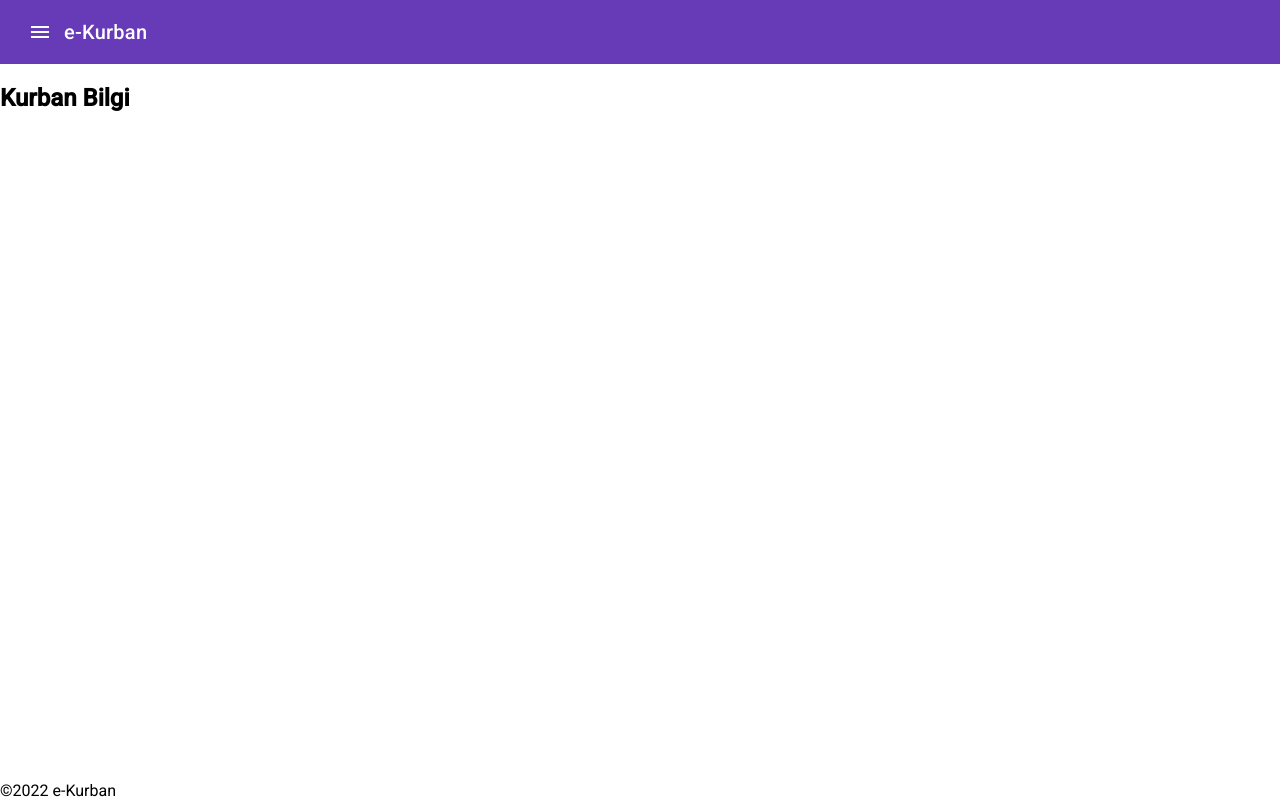
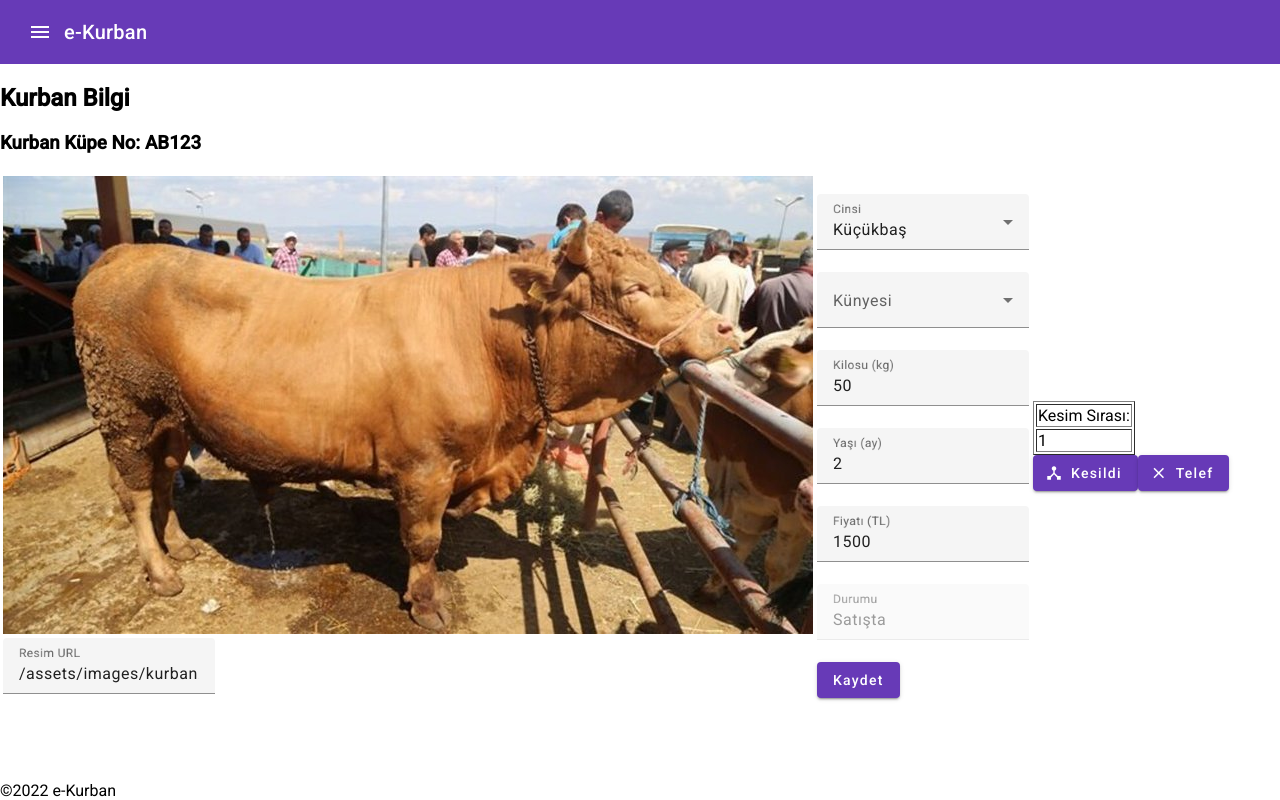
Before and after one commit to lanco0/e-kurban-web-app, an Angular app in the folder client/: page /kurbanlar/1 in a window 1280 px wide. Built offline with nearby package versions, Linux system fonts and the light colour scheme; no server answers.

Commit message:
kurban bilgi sayfası tasarlandı kurban resim url eklendi.

```diff
--- a/client/src/app/app.module.ts
+++ b/client/src/app/app.module.ts
@@ -25,6 +25,7 @@ import {MatTableModule} from "@angular/material/table";
 import {MatRadioModule} from "@angular/material/radio";
 import {MatSelectModule} from "@angular/material/select";
 import { HissedarDuzenleComponent } from './components/hissedar-duzenle/hissedar-duzenle.component';
+import {MatGridListModule} from "@angular/material/grid-list";
 
 @NgModule({
     imports: [
@@ -42,6 +43,7 @@ import { HissedarDuzenleComponent } from './components/hissedar-duzenle/hissedar
         MatTableModule,
         MatRadioModule,
         MatSelectModule,
+        MatGridListModule,
     ],
     declarations: [
         AppComponent,
--- a/client/src/app/components/kurban-bilgi/kurban-bilgi.component.html
+++ b/client/src/app/components/kurban-bilgi/kurban-bilgi.component.html
@@ -1,35 +1,91 @@
 <h2>Kurban Bilgi</h2>
+<h3>Kurban Küpe No: {{kurban.kupeNo | uppercase}}</h3>
+<div *ngIf="kurban">
+    <table>
+        <tr>
+            <td>
+                <img src="{{kurban.resimUrl}}" width="810" height="458" alt="Kurban Foto"/>
+                <br>
+                <mat-form-field>
+                    <mat-label>Resim URL</mat-label>
+                    <input value="{{kurban.resimUrl}}" #resimUrl matInput placeholder="">
+                </mat-form-field>
+                <br>
+            </td>
+            <td>
+                <mat-form-field appearance="fill">
+                    <mat-label>Cinsi</mat-label>
+                    <mat-select value="{{kurban.cins}}" #cins (selectionChange)="onCinsChange($event)">
+                        <mat-option *ngFor="let cins of cinsler" [value]="cins">
+                            {{cins}}
+                        </mat-option>
+                    </mat-select>
+                </mat-form-field>
+                <br>
 
-<div *ngIf="kurban">
-  <h3>{{kurban.kupeNo | uppercase}} Küpe Nolu Hayvanın Bilgileri</h3>
-  <div>
+                <mat-form-field appearance="fill">
+                    <mat-label>Künyesi</mat-label>
+                    <mat-select value="{{kurban.kunye}}" #kunye>
+                        <mat-option *ngFor="let kunye of kunyeler" [value]="kunye">
+                            {{kunye}}
+                        </mat-option>
+                    </mat-select>
+                </mat-form-field>
+                <br>
 
-    <img src="/assets/images/kurban.jpg" alt="Kurban Foto"/>
+                <mat-form-field>
+                    <mat-label>Kilosu (kg)</mat-label>
+                    <input value="{{kurban.kilo}}" #kilo matInput placeholder="">
+                </mat-form-field>
+                <br>
 
-    <label for="cins">Cinsi: </label>
-    <input id="cins" [(ngModel)]="kurban.cins" placeholder="Cins"/>
+                <mat-form-field>
+                    <mat-label>Yaşı (ay)</mat-label>
+                    <input value="{{kurban.yas}}" #yas matInput placeholder="">
+                </mat-form-field>
+                <br>
 
-    <label for="kunye">Künyesi: </label>
-    <input id="kunye" [(ngModel)]="kurban.kunye" placeholder="Künye"/>
+                <mat-form-field>
+                    <mat-label>Fiyatı (TL)</mat-label>
+                    <input value="{{kurban.fiyat}}" #fiyat matInput placeholder="">
+                </mat-form-field>
+                <br>
 
-    <label for="kupeNo">Küpe Nosu: </label>
-    <input id="kupeNo" [(ngModel)]="kurban.kupeNo" placeholder="Küpe No"/>
+                <mat-form-field>
+                    <mat-label>Durumu</mat-label>
+                    <input value="{{kurban.durum}}" disabled #durum matInput>
+                </mat-form-field>
+                <br>
 
-    <label for="yas">Yaşı: </label>
-    <input id="yas" [(ngModel)]="kurban.yas" placeholder="Yaş"/>
+                <button mat-raised-button color="primary">
+                    Kaydet
+                </button>
+            </td>
+            <td>
+                <table border="1">
+                    <tr>
+                        <td>
+                            Kesim Sırası:
+                        </td>
+                    </tr>
+                    <tr>
+                        <td>
+                            1
+                        </td>
+                    </tr>
 
-    <label for="fiyat">Fiyatı: </label>
-    <input id="fiyat" [(ngModel)]="kurban.fiyat" placeholder="Fiyat"/>
-
-    <label for="kilo">Kilosu: </label>
-    <input id="kilo" [(ngModel)]="kurban.kilo" placeholder="Kilo"/>
-
-    <button mat-raised-button color="primary">Kesildi</button>
-    <button mat-raised-button color="primary">Telef</button>
-
-  </div>
-  <button type="button" (click)="goBack()">Geri Dön</button>
-  <button type="button" (click)="save()">Kaydet</button>
+                </table>
+                <button mat-raised-button color="primary">
+                    <mat-icon>device_hub</mat-icon>
+                    Kesildi
+                </button>
+                <button mat-raised-button color="primary">
+                    <mat-icon>close</mat-icon>
+                    Telef
+                </button>
+            </td>
+        </tr>
+    </table>
 </div>
 
 
--- a/client/src/app/components/kurban-bilgi/kurban-bilgi.component.ts
+++ b/client/src/app/components/kurban-bilgi/kurban-bilgi.component.ts
@@ -1,10 +1,12 @@
-import { Component, OnInit } from '@angular/core';
+import {Component, OnInit, ViewChild} from '@angular/core';
 import { ActivatedRoute } from '@angular/router';
 import { Location } from '@angular/common';
 
 import { Kurban } from '../../models/kurban';
 import { KurbanService } from '../../services/kurban.service';
-import {KURBAN} from "../../mock-data";
+import {KURBAN, KURBANLAR} from "../../mock-data";
+import {Cins} from "../../enums/cins";
+import {KunyeBuyukbas, KunyeKucukbas} from "../../enums/kunye";
 @Component({
   selector: 'app-kurban-bilgi',
   templateUrl: './kurban-bilgi.component.html',
@@ -23,10 +25,22 @@ export class KurbanBilgiComponent implements OnInit {
     this.getKurban();
   }
 
+  cinsler = Object.values(Cins);
+  kunyeler: string [] = [];
+
+  onCinsChange(secilenCins: { value: any; }) {
+    if (secilenCins.value === Cins.KUCUKBAS){
+      this.kunyeler = Object.values(KunyeKucukbas);
+    }else if (secilenCins.value === Cins.BUYUKBAS){
+      this.kunyeler = Object.values(KunyeBuyukbas);
+    }
+  }
+
   getKurban(): void {
-    const id = parseInt(this.route.snapshot.paramMap.get('id')!, 10);
-    this.kurbanService.getKurban(id)
-      .subscribe(kurban => this.kurban = kurban);
+    this.kurban = KURBAN;
+    // const id = parseInt(this.route.snapshot.paramMap.get('id')!, 10);
+    // this.kurbanService.getKurban(id)
+    //   .subscribe(kurban => this.kurban = kurban);
   }
 
   goBack(): void {
--- a/client/src/app/components/kurban-ekle/kurban-ekle.component.html
+++ b/client/src/app/components/kurban-ekle/kurban-ekle.component.html
@@ -1,6 +1,17 @@
 <h2>Kurban Ekle</h2>
 
 <div>
+
+    <mat-form-field>
+        <mat-label>Kurban Resmi URL</mat-label>
+        <input #resimUrl matInput placeholder="">
+    </mat-form-field><br>
+
+    <mat-form-field>
+        <mat-label>Küpe No</mat-label>
+        <input #kupeNo matInput placeholder="">
+    </mat-form-field><br>
+
     <mat-form-field appearance="fill">
         <mat-label>Cinsi</mat-label>
         <mat-select #cins (selectionChange)="onCinsChange($event)">
@@ -20,22 +31,17 @@
     </mat-form-field><br>
 
     <mat-form-field>
-        <mat-label>Küpe No</mat-label>
-        <input #kupeNo matInput placeholder="">
-    </mat-form-field><br>
-
-    <mat-form-field>
-        <mat-label>Kilo</mat-label>
+        <mat-label>Kilosu (kg)</mat-label>
         <input #kilo matInput placeholder="">
     </mat-form-field><br>
 
     <mat-form-field>
-        <mat-label>Yaş</mat-label>
+        <mat-label>Yaşı (ay)</mat-label>
         <input #yas matInput placeholder="">
     </mat-form-field><br>
 
     <mat-form-field>
-        <mat-label>Fiyat</mat-label>
+        <mat-label>Fiyatı (TL)</mat-label>
         <input #fiyat matInput placeholder="">
     </mat-form-field><br>
 
--- a/client/src/app/components/kurbanlar/kurbanlar.component.html
+++ b/client/src/app/components/kurbanlar/kurbanlar.component.html
@@ -37,17 +37,17 @@
 
   <ng-container matColumnDef="kilo">
     <th mat-header-cell *matHeaderCellDef> Kilosu </th>
-    <td mat-cell *matCellDef="let element"> {{element.kilo}} </td>
+    <td mat-cell *matCellDef="let element"> {{element.kilo}} kg</td>
   </ng-container>
 
   <ng-container matColumnDef="yas">
     <th mat-header-cell *matHeaderCellDef> Yaşı </th>
-    <td mat-cell *matCellDef="let element"> {{element.yas}} </td>
+    <td mat-cell *matCellDef="let element"> {{element.yas}} ay </td>
   </ng-container>
 
   <ng-container matColumnDef="fiyat">
     <th mat-header-cell *matHeaderCellDef> Fiyatı </th>
-    <td mat-cell *matCellDef="let element"> {{element.fiyat}} </td>
+    <td mat-cell *matCellDef="let element"> {{element.fiyat}} TL </td>
   </ng-container>
 
   <ng-container matColumnDef="durum">
--- a/client/src/app/mock-data.ts
+++ b/client/src/app/mock-data.ts
@@ -6,12 +6,12 @@ import {Durum} from "./enums/durum";
 import {Hissedar} from "./models/hissedar";
 
 export const KURBAN: Kurban =
-  { id: 1, cins: Cins.KUCUKBAS, kunye: KunyeKucukbas.KOYUN, kupeNo: "AB123", kilo: 50, yas: 2, fiyat: 1500, durum: Durum.SATISTA, kesimSirasi: 1, hisse: undefined };
+  { id: 1, resimUrl: "/assets/images/kurban.jpg", cins: Cins.KUCUKBAS, kunye: KunyeKucukbas.KOYUN, kupeNo: "AB123", kilo: 50, yas: 2, fiyat: 1500, durum: Durum.SATISTA, kesimSirasi: 1, hisse: undefined };
 
 export const KURBANLAR: Kurban[] = [
-  { id: 1, cins: Cins.KUCUKBAS, kunye: KunyeKucukbas.KOYUN, kupeNo: "AB123", kilo: 50, yas: 2, fiyat: 1500, durum: Durum.SATISTA, kesimSirasi: 1, hisse: undefined },
-  { id: 2, cins: Cins.KUCUKBAS, kunye: KunyeKucukbas.KUZU, kupeNo: "AB124", kilo: 60, yas: 1, fiyat: 1200, durum: Durum.SATILDI, kesimSirasi: 2, hisse: undefined },
-  { id: 3, cins: Cins.BUYUKBAS, kunye: KunyeBuyukbas.BOGA, kupeNo: "AB125", kilo: 400, yas: 2, fiyat: 6200, durum: Durum.SATISTA, kesimSirasi: 3, hisse: undefined },
+  { id: 1, resimUrl: "/assets/images/kurban.jpg", cins: Cins.KUCUKBAS, kunye: KunyeKucukbas.KOYUN, kupeNo: "AB123", kilo: 50, yas: 2, fiyat: 1500, durum: Durum.SATISTA, kesimSirasi: 1, hisse: undefined },
+  { id: 2, resimUrl: "/assets/images/kurban.jpg", cins: Cins.KUCUKBAS, kunye: KunyeKucukbas.KUZU, kupeNo: "AB124", kilo: 60, yas: 1, fiyat: 1200, durum: Durum.SATILDI, kesimSirasi: 2, hisse: undefined },
+  { id: 3, resimUrl: "/assets/images/kurban.jpg", cins: Cins.BUYUKBAS, kunye: KunyeBuyukbas.BOGA, kupeNo: "AB125", kilo: 400, yas: 2, fiyat: 6200, durum: Durum.SATISTA, kesimSirasi: 3, hisse: undefined },
 ];
 
 export const HISSEDAR: Hissedar =
--- a/client/src/app/models/kurban.ts
+++ b/client/src/app/models/kurban.ts
@@ -6,6 +6,7 @@ import {Durum} from "../enums/durum";
 
 export interface Kurban {
   id: number;
+  resimUrl: string;
   cins: Cins;
   kunye: KunyeKucukbas | KunyeBuyukbas;
   kupeNo: string;
```
Also changed, not shown: 1 other file (tests, documents, lock files or other folders).
